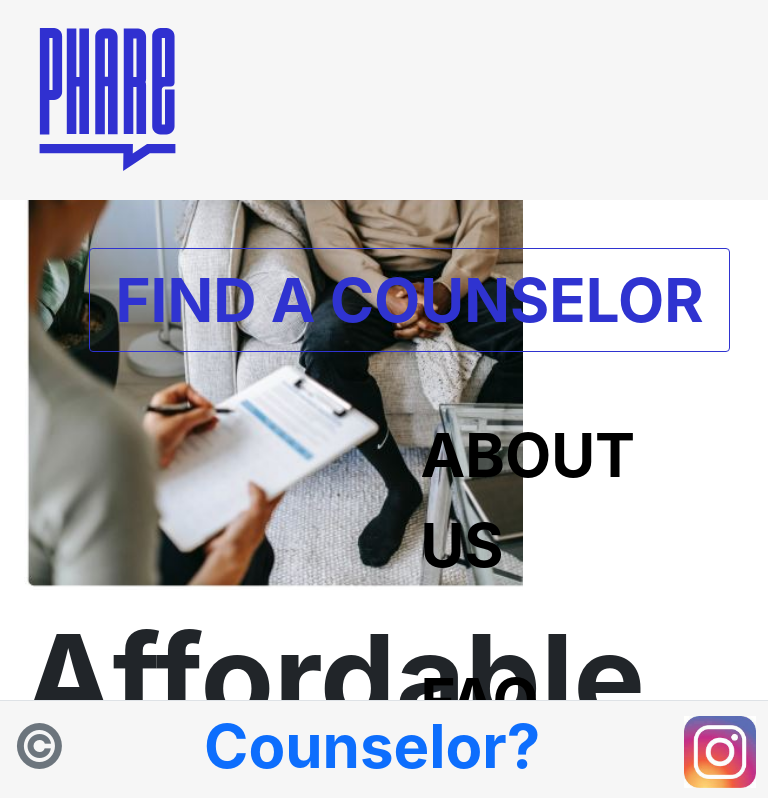
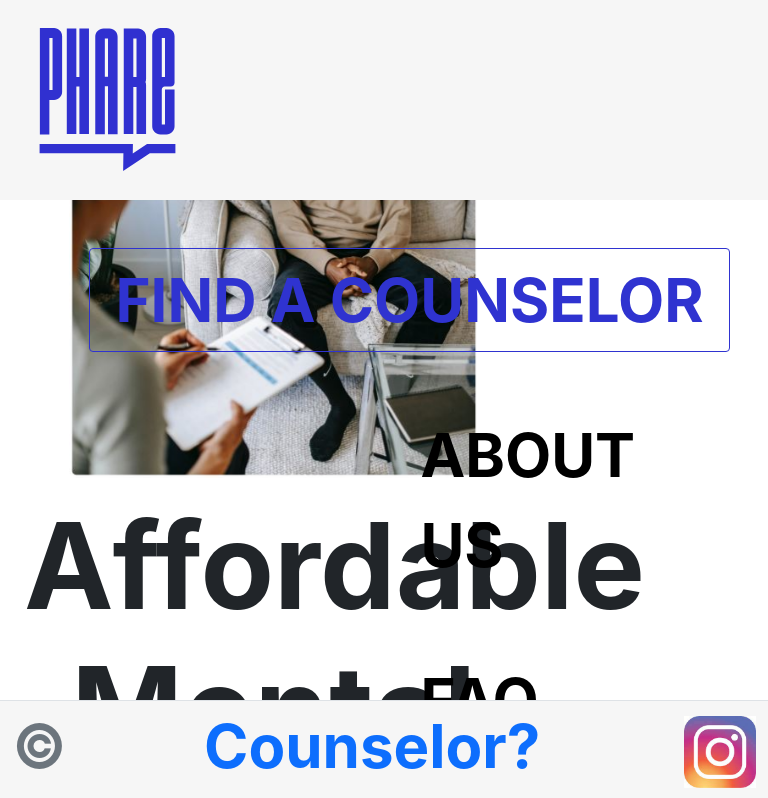
Before and after one commit to imcinnes31/Pricing-Tool, a React (Create React App) app in the folder client/: page / in a window 768 px wide. Shown: the top 798 px of the page. Built offline with nearby package versions, Linux system fonts and the light colour scheme.

Commit message:
Update App.css

```diff
--- a/client/src/assets/css/App.css
+++ b/client/src/assets/css/App.css
@@ -840,12 +840,12 @@ button:focus {
 
   #homeContainer .carousel-item {
     width: 65vw;
-    height: 50vh;
+    height: 36vh;
   }
 
   #homeContainer .carousel-inner {
     width: 65vw;
-    height: 50vh;
+    height: 36vh;
   }
 
   #homeContainer .btn {
```
